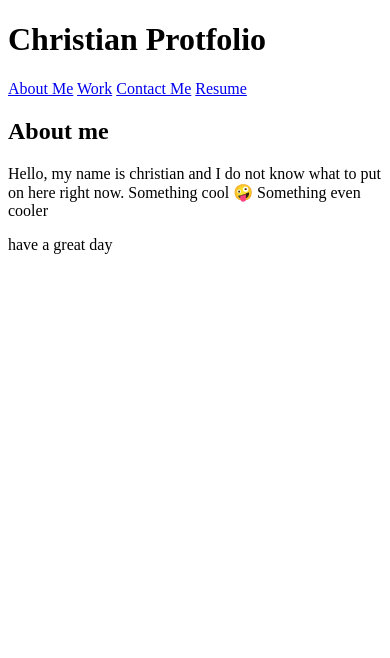
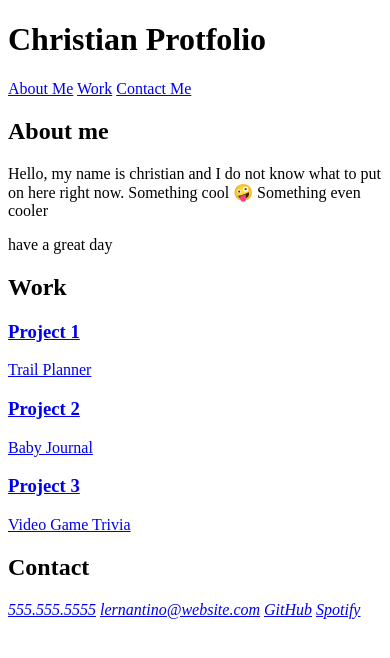
Before and after one commit to ArticFox04/Christian-portfolio, a plain HTML site: page index.html in a window 390 px wide. Drawn offline with Linux system fonts and the light colour scheme; files that its build step writes are made by us from their sources.

Commit message:
added the first media query part adding my contact and work information

```diff
--- a/assets/style.css
+++ b/assets/style.css
@@ -8,3 +8,6 @@
     --background1: rgb(53, 19, 107) ;
     --background2: rgb(97, 3, 3) ;
 }
+
+@media screen and (max-width: 980px) {
+}
--- a/index.html
+++ b/index.html
@@ -1,5 +1,6 @@
 <!DOCTYPE html>
-<html lang = "en">
+<html lang="en">
+
 <head>
     <meta charset="UTF-8">
     <meta name="viewport" content="width=device-width, initial-scale=1.0">
@@ -16,7 +17,6 @@
             <a href="#about">About Me</a>
             <a href="#work">Work</a>
             <a href="#contact">Contact Me</a>
-            <a href="#">Resume</a>
         </nav>
         <main>
             <section class="" id="about">
@@ -33,8 +33,46 @@
                 </div>
             </section>
 
+            <section>
+                <h2>Work</h2>
+                <div>
+                    <a href="https://josht-dev.github.io/trail-planner/" class="">
+                        <div>
+                            <h3>Project 1</h3>
+                            <span>Trail Planner</span>
+                        </div>
+                    </a>
+
+                    <a href="https://baby-journal.herokuapp.com/login" class="">
+                        <div>
+                            <h3>Project 2</h3>
+                            <span>Baby Journal</span>
+                        </div>
+                    </a>
+                    <a href="https://video-game-trivia.herokuapp.com/" class="">
+                        <div>
+                            <h3>Project 3</h3>
+                            <span>Video Game Trivia</span>
+                        </div>
+                    </a>
+                </div>
+            </section>
+
+            <section>
+                <h2>Contact</h2>
+                <div>
+                    <address>
+                        <a href="tel:+15555555555">555.555.5555</a>
+                        <a href="mailto:lernantino@website.com">lernantino@website.com</a>
+                        <a href="#">GitHub</a>
+                        <a href="#">Spotify</a>
+                    </address>
+                </div>
+
+            </section>
         </main>
 
     </header>
 </body>
+
 </html>
```
Lines whose indentation alone changed are shown as unchanged.
